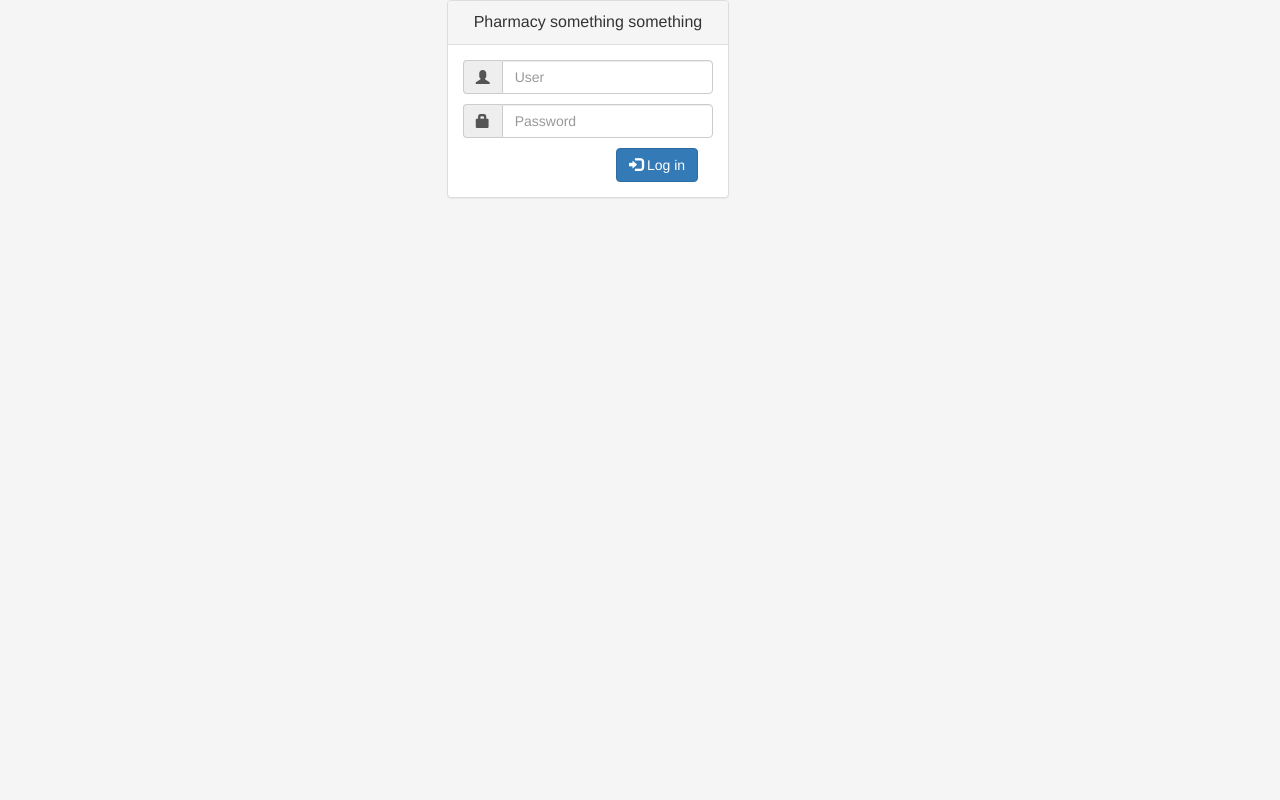
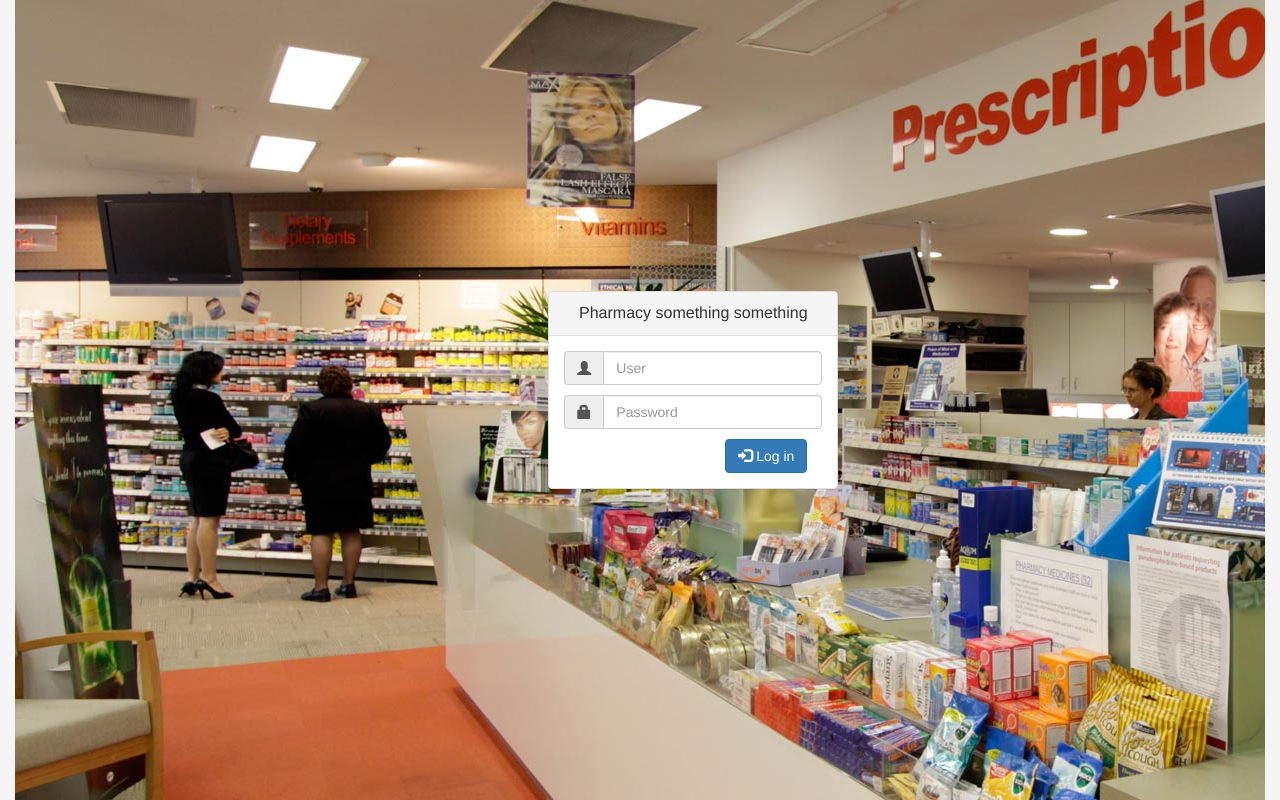
Before and after one commit to Mickito/Sales-Reporting-and-Prediction-System, a plain HTML site: page index.html in a window 1280 px wide. Drawn offline with Linux system fonts and the light colour scheme.

Commit message:
Added a background for login Page

```diff
--- a/css/PHP-SRePS.css
+++ b/css/PHP-SRePS.css
@@ -5,6 +5,18 @@ fieldset {
 
 body {
 	background-color:whitesmoke;
+}
+
+.bckg {
+	background-image: url("../image/MG_0135.jpg");
+}
+
+.vertical-center {
+  min-height: 100%;  /* Fallback for browsers do NOT support vh unit */
+  min-height: 100vh; /* These two lines are counted as one :-)       */
+
+  display: flex;
+  align-items: center;
 }
 
 .navbar-default {
--- a/templates/Login.html
+++ b/templates/Login.html
@@ -1,5 +1,6 @@
-<div class="col-md-3 col-md-offset-4 col-sm-6 col-sm-offset-3">
-
+<div class="bckg">
+	<div class="row vertical-center">
+		<div class="text-center col-md-3 col-md-offset-5" >
 			<div class="panel panel-default">
 				<div class="panel-heading">
 					<div class="panel-title text-center">Pharmacy something something</div>
@@ -28,3 +29,5 @@
 				</div>
 			</div>
 		</div>
+	</div>
+</div>
```
Also changed, not shown: image/MG_0135.jpg (added). Lines whose indentation alone changed are shown as unchanged.
